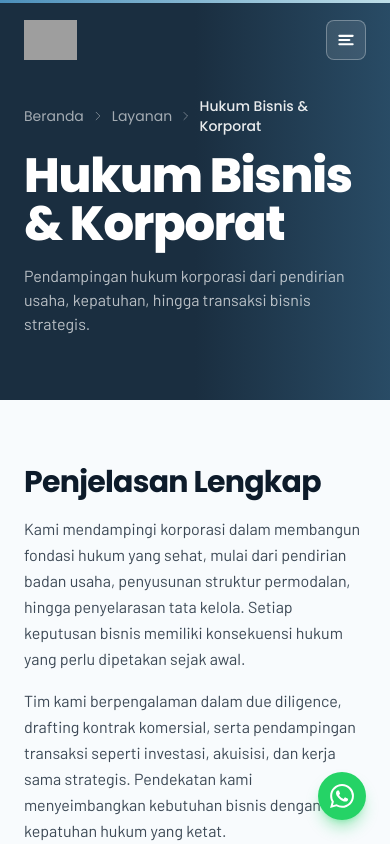
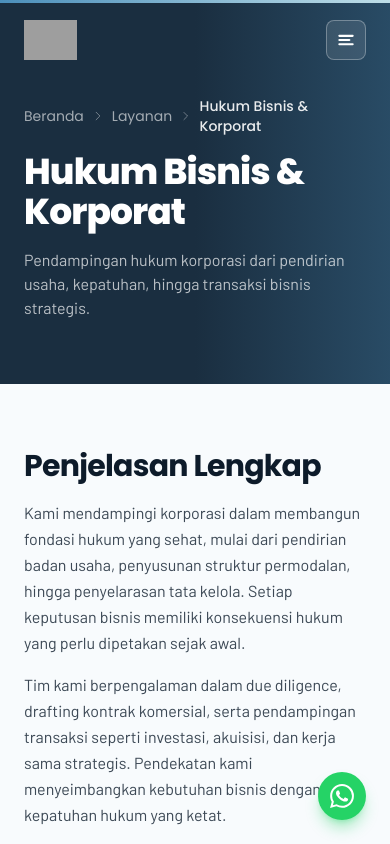
Before and after one commit to riswanramadhan/web-rayalawfirm, a Next.js app: page /layanan/hukum-bisnis in a window 390 px wide. Shown: the top 844 px of the page. Built offline with nearby package versions, Linux system fonts and the light colour scheme; grey boxes are pictures that could not be loaded.

Commit message:
style: layanan page font size reduce
4. page mobile layanan>hukum ketenagakerjaan. teks ketenagakerjaan nya lewat over kanan. buat baris 2 saja

```diff
--- a/app/layanan/[slug]/page.tsx
+++ b/app/layanan/[slug]/page.tsx
@@ -65,7 +65,7 @@ export default function LayananDetailPage({ params }: PageProps) {
                 { label: service.title },
               ]}
             />
-            <h1 className="mt-4 font-sans text-5xl font-extrabold tracking-tight text-white lg:text-7xl">
+            <h1 className="mt-4 font-sans text-4xl font-extrabold tracking-tight text-white lg:text-7xl">
               {service.title}
             </h1>
             <p className="mt-4 font-body text-base text-white/70 lg:text-lg">
```
